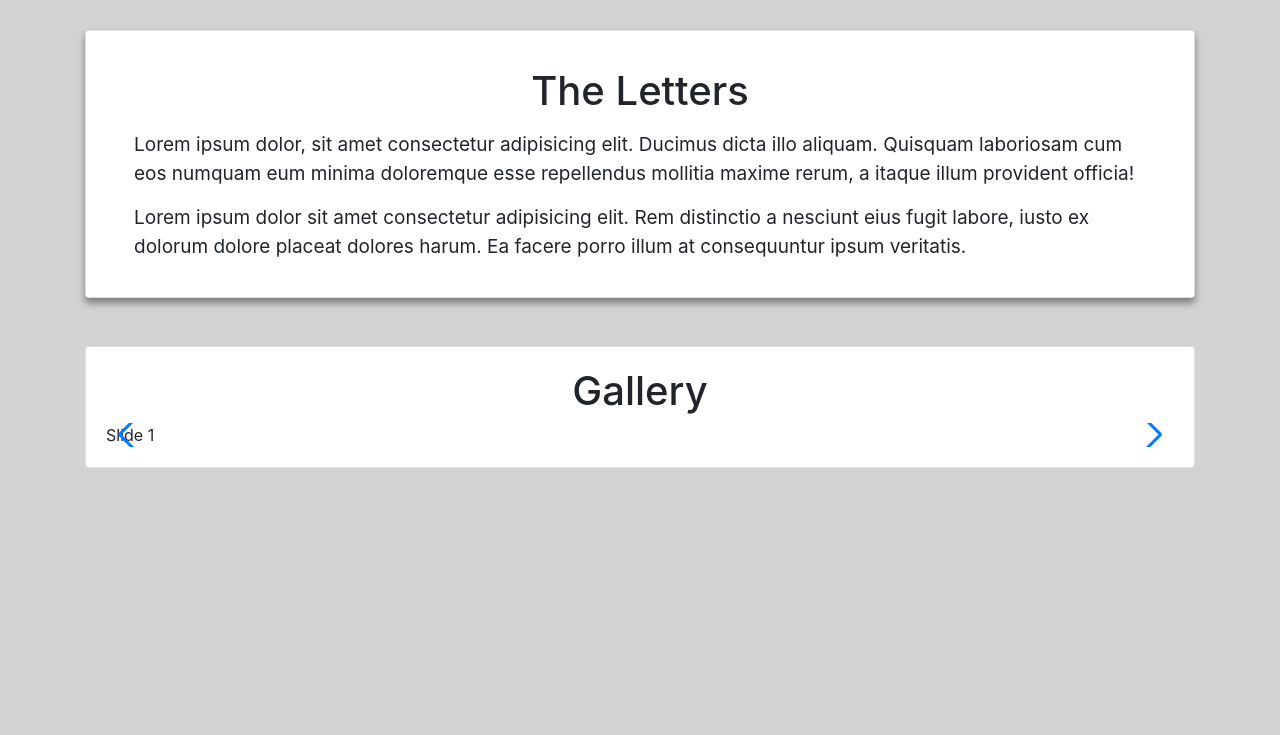
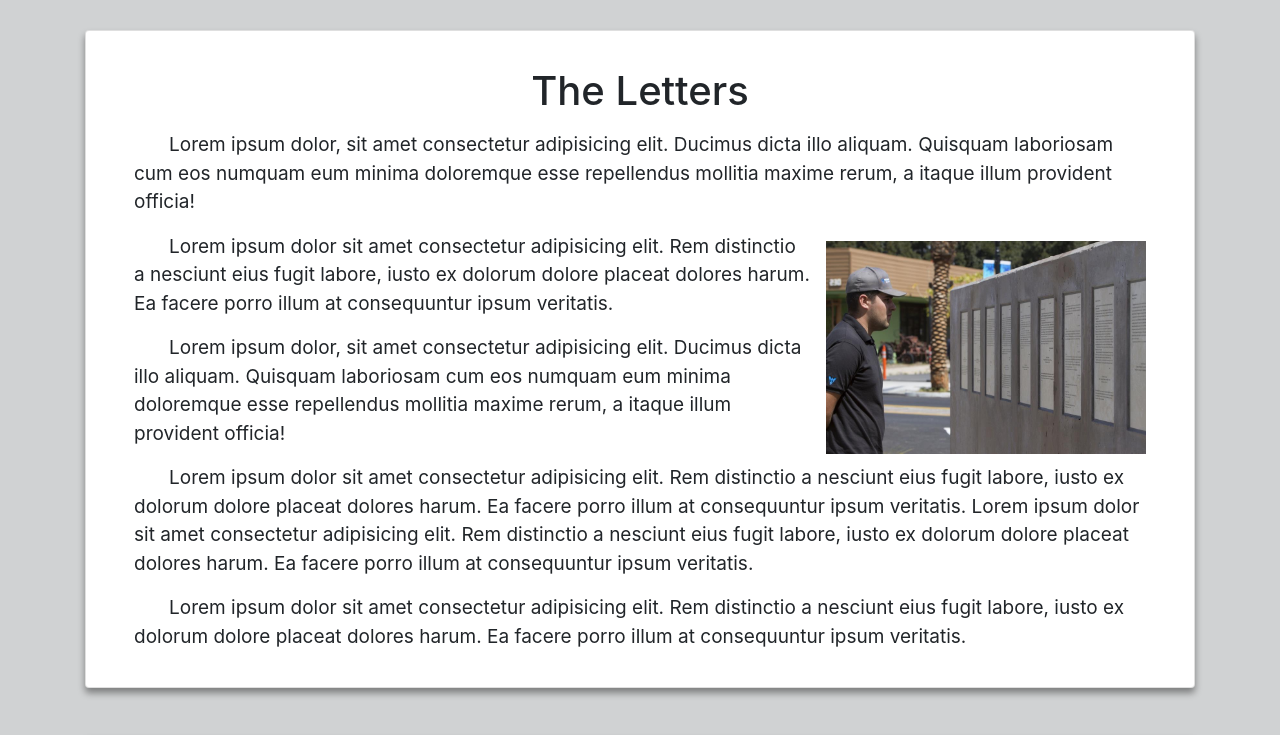
Before and after one commit to KGorham05/vmp, a website: page index.html in a window 1280 px wide. Shown: the part 1880-2615 px from the top of the page. Before the commit the page ends 2348 px from the top, so only its background shows below. Drawn offline with nearby package versions, Linux system fonts and the light colour scheme.

Commit message:
switch swiper to CDN, added some images w/o styling

```diff
--- a/assets/css/style.css
+++ b/assets/css/style.css
@@ -44,11 +44,23 @@ body {
     min-height: 500px;
 }
 
+.letter-img, .park-img {
+    max-width: 25vw;
+}
+
+.park-img {
+    float: left;
+}
+
 .letter-img {
-    max-width: 25vw;
-    float: left;
+    float: right;
 }
 
 .t19 {
     font-size: 19px;
 }
+
+.swiper-container {
+    width: 100%;
+    min-height: 300px;
+}
--- a/assets/js/app.js
+++ b/assets/js/app.js
@@ -1 +1,23 @@
 console.log('Hello world!')
+
+const mySwiper = new Swiper ('.swiper-container', {
+    // Optional parameters
+    direction: 'horizontal',
+    loop: true,
+
+    // If we need pagination
+    pagination: {
+      el: '.swiper-pagination',
+    },
+
+    // Navigation arrows
+    navigation: {
+      nextEl: '.swiper-button-next',
+      prevEl: '.swiper-button-prev',
+    },
+
+    // And if we need scrollbar
+    scrollbar: {
+      el: '.swiper-scrollbar',
+    },
+  })
--- a/index.html
+++ b/index.html
@@ -6,8 +6,8 @@
     <meta charset="utf-8">
     <meta name="viewport" content="width=device-width, initial-scale=1, shrink-to-fit=no">
 
-    <!-- SwiperCSS -->
-    <link rel="stylesheet" href="./node_modules/swiper/css/swiper.min.css">
+    <!-- Swiper -->
+    <link rel="stylesheet" href="https://unpkg.com/swiper/css/swiper.min.css">
 
     <!-- Bootstrap CSS -->
     <link rel="stylesheet" href="https://stackpath.bootstrapcdn.com/bootstrap/4.4.1/css/bootstrap.min.css"
@@ -82,7 +82,7 @@
                             were recorded as missing in action, and more than 300,000 soldiers were injured. Many returned
                             home and never fully recovered from the trauma of war.
                         </p>
-                        <img src="./assets/images/main-wall.jpg" class="letter-img mr-3 my-2"
+                        <img src="./assets/images/main-wall.jpg" class="park-img mr-3 my-2"
                             alt="man reading letters on the wall">
                         <p class="indent card-text">
                             We give our thanks and dedicate this park to all who served and to their families who
@@ -128,12 +128,30 @@
                 <!-- Section -->
                 <div class="row">
                     <div class="col-12 t19">
-                        <p>
+                        <p class="indent">
                             Lorem ipsum dolor, sit amet consectetur adipisicing elit. Ducimus dicta illo aliquam.
                             Quisquam laboriosam cum eos numquam eum minima doloremque esse repellendus mollitia maxime rerum, a
                             itaque illum provident officia!
                         </p>
-                        <p>
+                        <img src="./assets/images/reading-letters.jpg" alt="man reading letters on the wall" class="letter-img ml-3 mt-2">
+                        <p class="indent">
+                            Lorem ipsum dolor sit amet consectetur adipisicing elit. Rem distinctio a nesciunt eius fugit
+                            labore, iusto ex dolorum dolore placeat dolores harum. Ea facere porro illum at consequuntur ipsum
+                            veritatis.
+                        </p>
+                        <p class="indent">
+                            Lorem ipsum dolor, sit amet consectetur adipisicing elit. Ducimus dicta illo aliquam.
+                            Quisquam laboriosam cum eos numquam eum minima doloremque esse repellendus mollitia maxime rerum, a
+                            itaque illum provident officia!
+                        </p>
+                        <p class="indent">
+                            Lorem ipsum dolor sit amet consectetur adipisicing elit. Rem distinctio a nesciunt eius fugit
+                            labore, iusto ex dolorum dolore placeat dolores harum. Ea facere porro illum at consequuntur ipsum
+                            veritatis. Lorem ipsum dolor sit amet consectetur adipisicing elit. Rem distinctio a nesciunt eius fugit
+                            labore, iusto ex dolorum dolore placeat dolores harum. Ea facere porro illum at consequuntur ipsum
+                            veritatis.
+                        </p>
+                        <p class="indent">
                             Lorem ipsum dolor sit amet consectetur adipisicing elit. Rem distinctio a nesciunt eius fugit
                             labore, iusto ex dolorum dolore placeat dolores harum. Ea facere porro illum at consequuntur ipsum
                             veritatis.
@@ -145,7 +163,7 @@
     </div>
 
     <div class="container">
-        <div class="card">
+        <div class="card mb-5 shadow-1">
             <div class="card-body">
                 <h1 class="text-center">Gallery</h1>
 
@@ -153,10 +171,28 @@
                     <!-- Additional required wrapper -->
                     <div class="swiper-wrapper">
                         <!-- Slides -->
-                        <div class="swiper-slide">Slide 1</div>
-                        <div class="swiper-slide">Slide 2</div>
-                        <div class="swiper-slide">Slide 3</div>
-                        ...
+                        <div class="swiper-slide">
+                            <img src="./assets/images/fountain-night.jpg" alt="">
+                        </div>
+                        <div class="swiper-slide">
+                            <img src="./assets/images/letters-ground.jpg" alt="">
+                        </div>
+                        <div class="swiper-slide">
+                            <img src="./assets/images/letters-wall.jpg" alt="">
+                        </div>
+                        <div class="swiper-slide">
+                            <img src="./assets/images/main-wall.jpg" alt="">
+                        </div>
+                        <div class="swiper-slide">
+                            <img src="./assets/images/reading-letters.jpg" alt="">
+                        </div>
+                        <div class="swiper-slide">
+                            <img src="./assets/images/sign-night.jpg" alt="">
+                        </div>
+                        <div class="swiper-slide">
+                            <img src="./assets/images/statue.jpg" alt="">
+                        </div>
+                        .....
                     </div>
                     <!-- If we need pagination -->
                     <div class="swiper-pagination"></div>
@@ -165,8 +201,6 @@
                     <div class="swiper-button-prev"></div>
                     <div class="swiper-button-next"></div>
 
-                    <!-- If we need scrollbar -->
-                    <div class="swiper-scrollbar"></div>
                 </div>
             </div>
         </div>
@@ -185,7 +219,7 @@
 
 
     <!-- Swiper -->
-    <script src="./node_modules/swiper/js/swiper.min.js"></script>
+    <script src="https://unpkg.com/swiper/js/swiper.min.js"></script>
     <!-- JavaScript -->
     <script src="./assets/js/app.js"></script>
     <!-- jQuery first, then Popper.js, then Bootstrap JS -->
@@ -198,7 +232,6 @@
     <script src="https://stackpath.bootstrapcdn.com/bootstrap/4.4.1/js/bootstrap.min.js"
         integrity="sha384-wfSDF2E50Y2D1uUdj0O3uMBJnjuUD4Ih7YwaYd1iqfktj0Uod8GCExl3Og8ifwB6"
         crossorigin="anonymous"></script>
-
 </body>
 
 </html>
```
